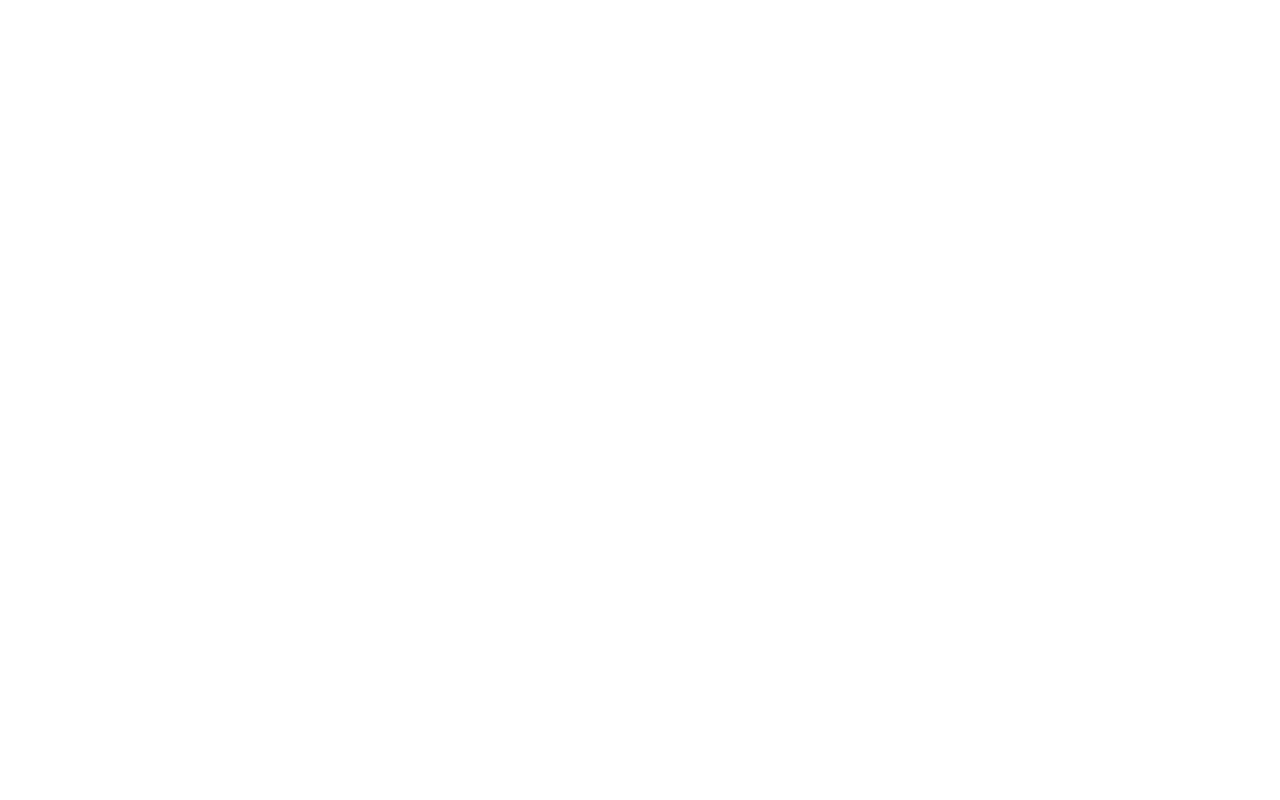
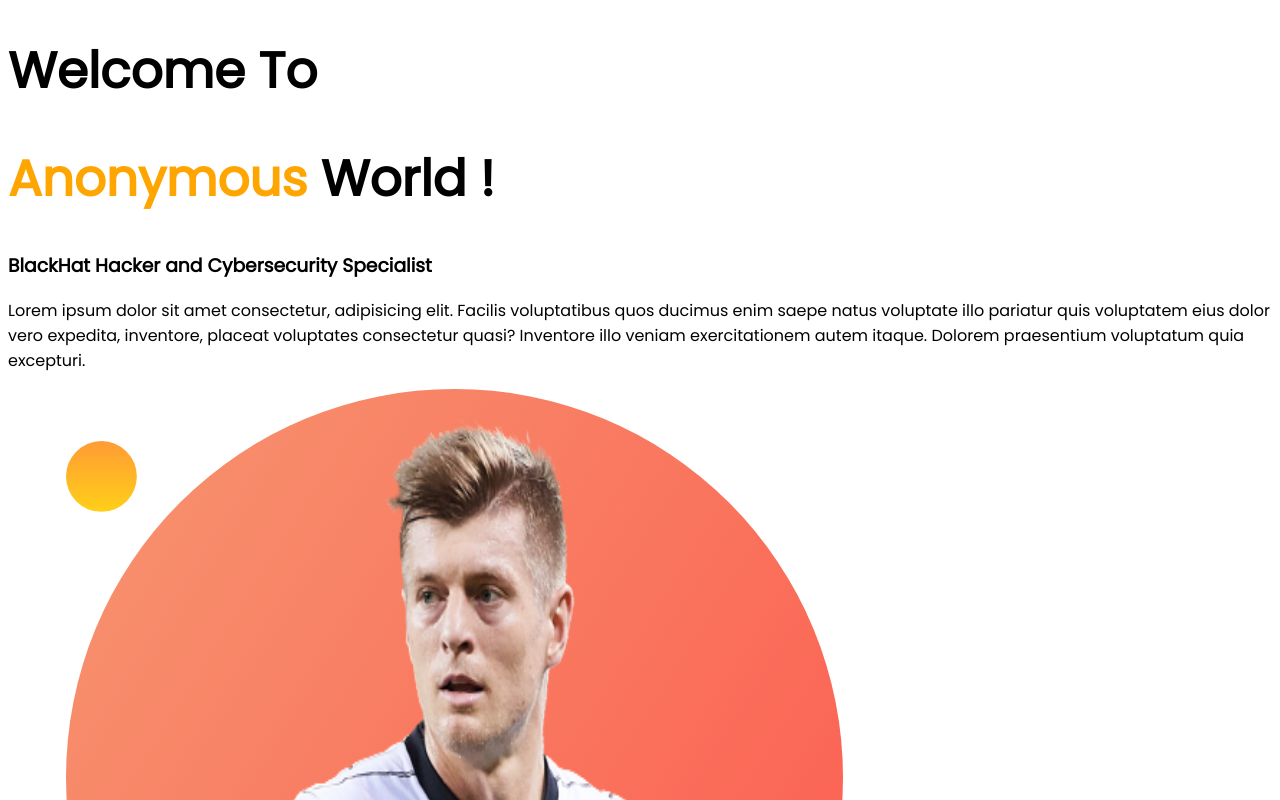
Before and after one commit to tanzimtamim007/developer-portfolio, a plain HTML site: page index.html in a window 1280 px wide. Shown: the top 800 px of the page. Drawn offline with Linux system fonts and the light colour scheme.

Commit message:
new changes

```diff
--- a/index.html
+++ b/index.html
@@ -1,13 +1,30 @@
 <!DOCTYPE html>
 <html lang="en">
+
 <head>
     <meta charset="UTF-8">
     <meta http-equiv="X-UA-Compatible" content="IE=edge">
     <meta name="viewport" content="width=device-width, initial-scale=1.0">
     <title>Tamim Portfolio</title>
+    <link rel="preconnect" href="https://fonts.googleapis.com">
+    <link rel="preconnect" href="https://fonts.gstatic.com" crossorigin>
+    <link href="https://fonts.googleapis.com/css2?family=Poppins&display=swap" rel="stylesheet">
     <link rel="stylesheet" href="style.css">
 </head>
+
 <body>
 
+    <div>
+        <h1>Welcome To</h1>
+        <h1><span class="orange-color">Anonymous</span> World !</h1>
+        <h3>BlackHat Hacker and Cybersecurity Specialist</h3>
+        <p>Lorem ipsum dolor sit amet consectetur, adipisicing elit. Facilis voluptatibus quos ducimus enim saepe natus
+            voluptate illo pariatur quis voluptatem eius dolor vero expedita, inventore, placeat voluptates consectetur
+            quasi? Inventore illo veniam exercitationem autem itaque. Dolorem praesentium voluptatum quia excepturi.</p>
+    </div>
+
+    <img src="images/toni.png" alt="">
+
 </body>
+
 </html>
--- a/style.css
+++ b/style.css
@@ -0,0 +1,11 @@
+body{
+    font-family: 'Poppins', sans-serif;
+}
+
+h1{
+    font-size: 50px;
+}
+
+.orange-color{
+    color: orange;
+}
```
Also changed, not shown: ShowOff/140807078_819137681978638_1076667104504508154_o.jpg (added), ShowOff/DBfgAAjVYAEafhw.jpg large.jpg (added), ShowOff/DBjeVwmWAAAUWKt.jpg large.jpg (added), ShowOff/euro-2020-top-100-toni-kroos_ehicq74bqhdi15zlznc1xcb0s.jpg (added), ShowOff/logo (30).jpg (added), images/toni.png (added), 2 other files.
